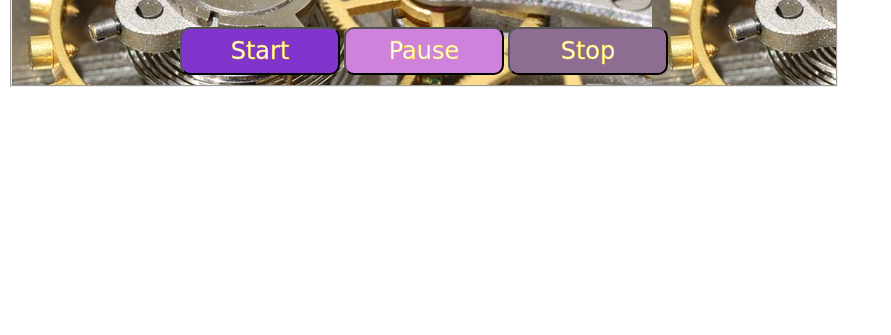
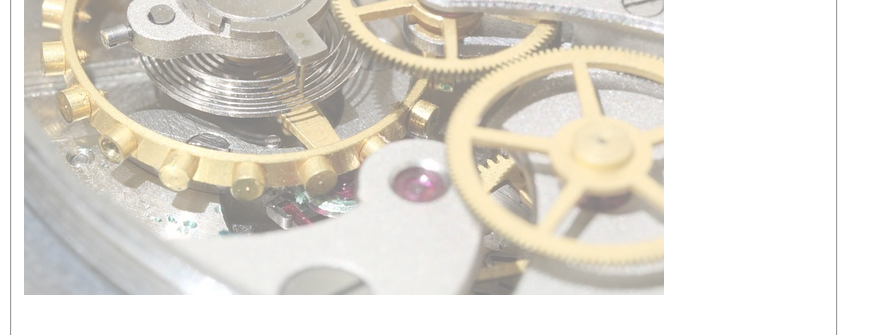
Before and after one commit to LN27100/chrono, a plain HTML site: page index.html in a window 1280 px wide. Shown: the part 148-483 px from the top of the page, without its empty margins (0-891 px from the left). Drawn offline with Linux system fonts and the light colour scheme; a web font is replaced by a local one.

Commit message:
suite mise en forme

```diff
--- a/index.html
+++ b/index.html
@@ -10,6 +10,7 @@
 
 <body>
     <fieldset>
+        <div class="img"><img src="img/russian-3714727_640.jpg" alt="image rouages"></div>
         <h1>Go Chrono</h1>
         <div class = "container">
             <button id="start">Start</button>
--- a/style.css
+++ b/style.css
@@ -5,14 +5,17 @@
 
 
 
+.img {
+   opacity: 50%;
+}
 .container {
    text-align: center;
 }
 
 fieldset {
-background-image: ;
-background-image: url(img/russian-3714727_640.jpg);
+/* background-image: url(img/russian-3714727_640.jpg); */
 width: 50rem;
+filter: opacit(50%);
 }
 
 h1 {
```
